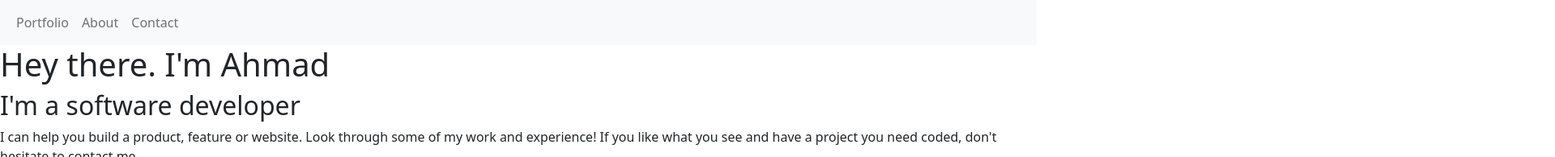
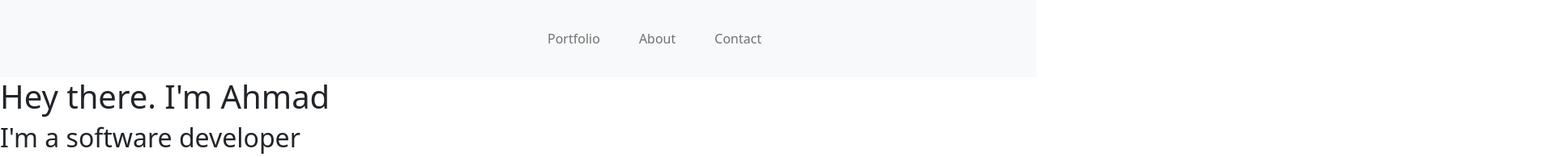
Before and after one commit to ehmaddd/Portfolio-prototype, a plain HTML site: page index.html in a window 1280 px wide. Shown: the top 195 px of the page at 81% size, 1920 px wide, since content can reach past the window. Drawn offline with nearby package versions, Linux system fonts and the light colour scheme.

Commit message:
added the nav bar bootstrap element

```diff
--- a/index.html
+++ b/index.html
@@ -15,12 +15,12 @@
     <div class="main-container">
 
         <header>
-            <nav class="navbar navbar-light bg-light navbar-expand-lg">
-                <div class="container-fluid">
+            <nav class="navbar navbar-light bg-light navbar-expand-lg py-5">
+                <div class="container-fluid position-absolute top-10 start-50">
                         <ul class="navbar-nav">
-                            <li class="nav-item"><a class="nav-link" href="#">Portfolio</a></li>
-                            <li class="nav-item"><a class="nav-link" href="#">About</a></li>
-                            <li class="nav-item"><a class="nav-link" href="#">Contact</a></li>
+                            <li class="nav-item px-3"><a class="nav-link" href="#">Portfolio</a></li>
+                            <li class="nav-item px-3"><a class="nav-link" href="#">About</a></li>
+                            <li class="nav-item px-3"><a class="nav-link" href="#">Contact</a></li>
                         </ul>
                     </div>
                 </div>
```
